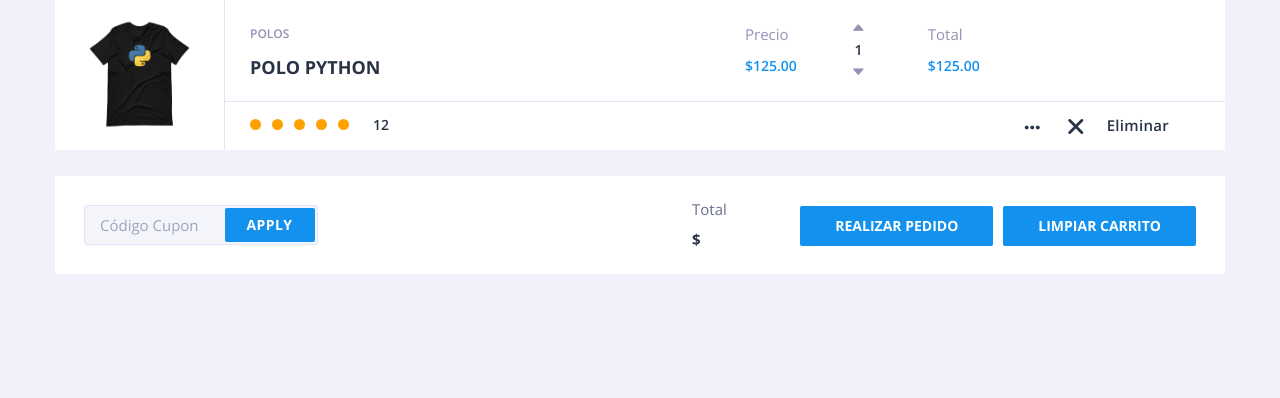
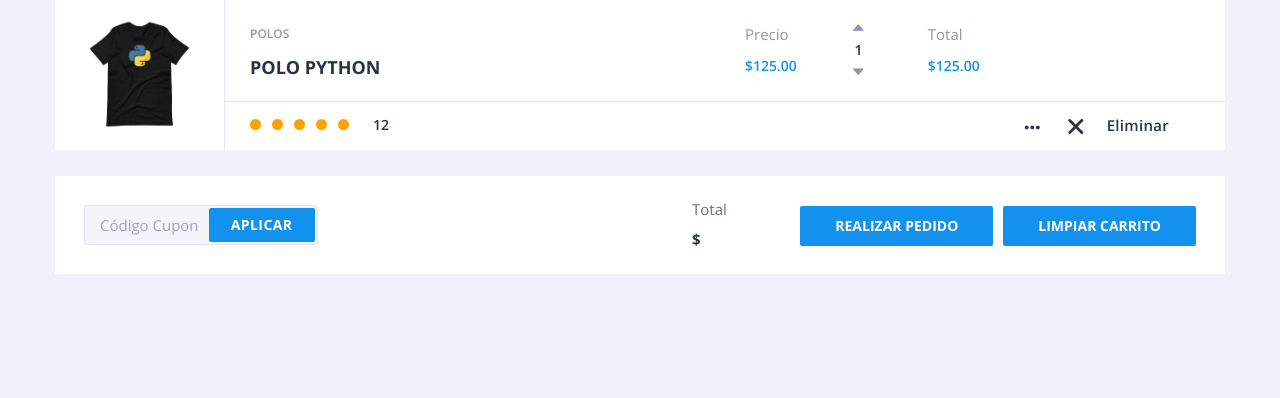
Before and after one commit to cjorellana/ecommerce_django, a Django app: page /add_cart/1 in a window 1280 px wide. Shown: the part 274-672 px from the top of the page. Run offline with Django 5.2, Linux system fonts and the light colour scheme; data comes from the database, SQL or seed files in the repository; some libraries are stand-ins or nearby versions; some web fonts are replaced.

Commit message:
translate button text from 'Apply' to 'Aplicar' in cart actions

```diff
--- a/web/templates/carrito.html
+++ b/web/templates/carrito.html
@@ -76,7 +76,7 @@
     <div class="cart-actions">
         <div class="coupon">
             <input type="text" placeholder="Código Cupon">
-            <input type="submit" class="button" value="Apply">
+            <input type="submit" class="button" value="Aplicar">
         </div>
         <div class="cart-collaterals">
             <a href="#" class="checkout-button button" style="margin-left: 10px; display: inline-block;">Limpiar Carrito</a>
```
